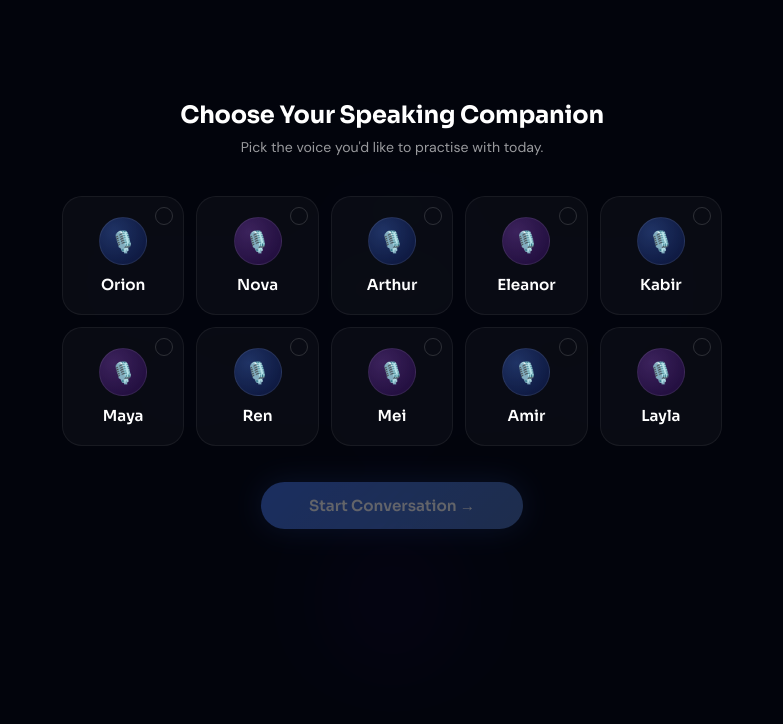
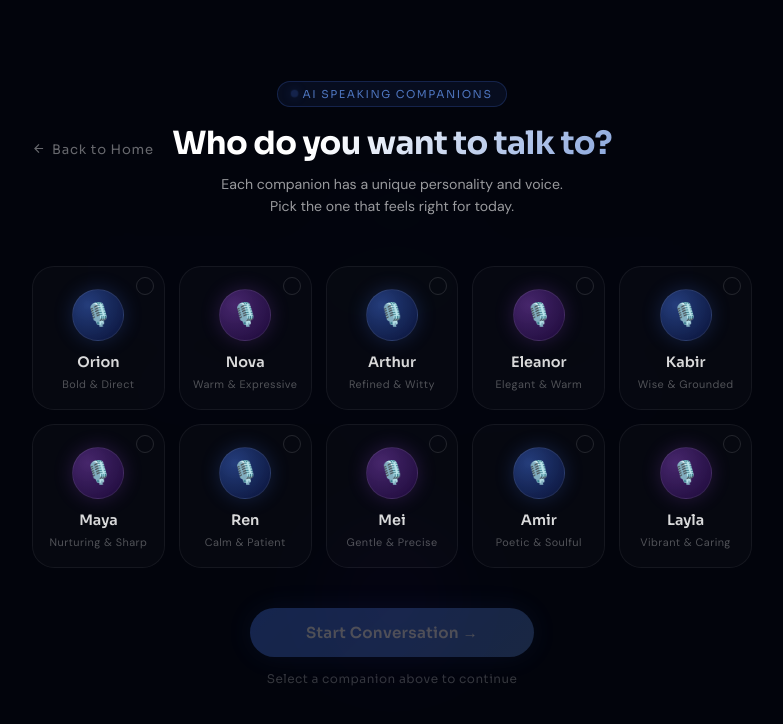
Before and after one commit to unhesitated-ai/unhesitated-ai, a website: page chat.html in a window 1280 px wide. Shown: the whole page, without its empty margins (248-1031 px from the left). Drawn offline with Linux system fonts and the light colour scheme.

Commit message:
redesign: companion selector screen

```diff
--- a/chat.html
+++ b/chat.html
@@ -257,116 +257,172 @@ main{
 #companionScreen{
   position:fixed; inset:0; z-index:200;
   display:flex; justify-content:center; align-items:flex-start;
-  padding:100px 20px 60px;
+  padding:80px 20px 60px;
   background:rgba(3,5,13,0.97);
   backdrop-filter:blur(28px);
   overflow-y:auto;
 }
 #companionScreen.hidden{ display:none; }
 
-.companion-wrapper{ width:100%; max-width:660px; }
+.companion-wrapper{ width:100%; max-width:720px; }
 
 .companion-header{
-  text-align:center; margin-bottom:40px;
+  text-align:center; margin-bottom:48px; position:relative;
+}
+.companion-back{
+  position:absolute; left:0; top:50%;
+  transform:translateY(-50%);
+  display:flex; align-items:center; gap:6px;
+  color:rgba(255,255,255,0.4); text-decoration:none;
+  font-size:0.82rem; letter-spacing:0.06em;
+  transition:color 0.2s ease;
+  font-family:'Sora',sans-serif;
+}
+.companion-back:hover{ color:rgba(255,255,255,0.85); }
+.companion-back svg{ width:14px; height:14px; }
+
+.companion-badge{
+  display:inline-flex; align-items:center; gap:6px;
+  padding:5px 14px; border-radius:50px;
+  background:rgba(75,127,255,0.08);
+  border:1px solid rgba(75,127,255,0.2);
+  font-size:0.68rem; letter-spacing:0.14em;
+  text-transform:uppercase; color:rgba(107,159,255,0.7);
+  font-family:'Sora',sans-serif; margin-bottom:16px;
+}
+.companion-badge-dot{
+  width:5px; height:5px; border-radius:50%;
+  background:var(--electric);
+  box-shadow:0 0 8px var(--electric);
+  animation:pulse 2s infinite;
 }
 .companion-header h2{
-  font-family:'Sora',sans-serif; font-size:1.5rem;
-  font-weight:700; letter-spacing:-0.01em; margin-bottom:8px;
+  font-family:'Sora',sans-serif; font-size:2rem;
+  font-weight:700; letter-spacing:-0.02em; margin-bottom:10px;
+  background:linear-gradient(135deg,#fff 40%,rgba(107,159,255,0.8));
+  -webkit-background-clip:text; -webkit-text-fill-color:transparent;
+  background-clip:text;
 }
 .companion-header p{
-  color:var(--white-muted); font-size:0.88rem;
+  color:var(--white-muted); font-size:0.88rem; line-height:1.6;
 }
 
-/* Grid of cards — 5 columns on desktop, 2 on mobile */
+/* Grid — 5 columns desktop, 2 mobile */
 .companion-grid{
   display:grid;
   grid-template-columns: repeat(5, 1fr);
-  gap:12px;
-  margin-bottom:36px;
+  gap:14px;
+  margin-bottom:40px;
 }
 @media(max-width:600px){
   .companion-grid{ grid-template-columns: repeat(2, 1fr); }
+  .companion-header h2{ font-size:1.5rem; }
+  .companion-back{ display:none; }
 }
 
 .companion-card{
   display:flex; flex-direction:column;
   align-items:center; justify-content:center;
-  gap:10px; padding:20px 12px;
-  border-radius:20px;
+  gap:12px; padding:22px 10px 18px;
+  border-radius:22px;
   border:1px solid rgba(255,255,255,0.06);
-  background:rgba(255,255,255,0.03);
+  background:rgba(255,255,255,0.02);
   cursor:pointer;
-  transition:all 0.22s var(--ease);
+  transition:all 0.25s cubic-bezier(0.25,0.46,0.45,0.94);
   position:relative; overflow:hidden;
   text-align:center;
 }
-.companion-card::before{
-  content:''; position:absolute; inset:0; border-radius:20px;
-  background:radial-gradient(circle at 50% 30%, rgba(75,127,255,0.09), transparent 70%);
+.companion-card::after{
+  content:''; position:absolute;
+  inset:0; border-radius:22px;
+  background:radial-gradient(circle at 50% 0%, rgba(75,127,255,0.12), transparent 65%);
   opacity:0; transition:opacity 0.3s ease;
 }
-.companion-card:hover::before{ opacity:1; }
+.companion-card:hover::after{ opacity:1; }
 .companion-card:hover{
-  border-color:rgba(75,127,255,0.35);
-  background:rgba(75,127,255,0.07);
-  transform:translateY(-3px);
+  border-color:rgba(75,127,255,0.3);
+  background:rgba(75,127,255,0.05);
+  transform:translateY(-4px);
+  box-shadow:0 12px 40px rgba(0,0,0,0.3);
 }
 .companion-card.selected{
-  border-color:rgba(107,159,255,0.75);
-  background:rgba(75,127,255,0.14);
-  box-shadow:0 0 24px rgba(75,127,255,0.22);
+  border-color:rgba(107,159,255,0.6);
+  background:rgba(75,127,255,0.1);
+  box-shadow:0 0 0 1px rgba(107,159,255,0.2), 0 12px 40px rgba(75,127,255,0.15);
 }
 
 .companion-avatar{
-  width:48px; height:48px; border-radius:50%;
+  width:52px; height:52px; border-radius:50%;
   display:flex; align-items:center; justify-content:center;
-  font-size:1.3rem;
+  font-size:1.4rem;
   border:1px solid rgba(255,255,255,0.08);
   flex-shrink:0;
+  position:relative; z-index:1;
+  transition:transform 0.25s ease;
 }
+.companion-card:hover .companion-avatar{ transform:scale(1.08); }
 .companion-avatar.male{
-  background:radial-gradient(circle at 30% 30%, rgba(75,127,255,0.35), rgba(10,20,60,0.92));
+  background:radial-gradient(circle at 30% 30%, rgba(75,127,255,0.45), rgba(10,20,60,0.95));
+  box-shadow:0 0 20px rgba(75,127,255,0.2);
 }
 .companion-avatar.female{
-  background:radial-gradient(circle at 30% 30%, rgba(168,85,247,0.32), rgba(30,10,60,0.92));
+  background:radial-gradient(circle at 30% 30%, rgba(168,85,247,0.4), rgba(30,10,60,0.95));
+  box-shadow:0 0 20px rgba(168,85,247,0.2);
 }
 
 .companion-name{
   font-family:'Sora',sans-serif;
-  font-weight:600; font-size:0.95rem;
+  font-weight:600; font-size:0.9rem;
+  position:relative; z-index:1;
+  color:rgba(255,255,255,0.85);
+  transition:color 0.2s ease;
 }
+.companion-card.selected .companion-name{ color:#fff; }
 
-/* selected checkmark ring */
+.companion-trait{
+  font-size:0.68rem; color:rgba(255,255,255,0.3);
+  letter-spacing:0.04em; position:relative; z-index:1;
+  margin-top:-6px;
+}
+.companion-card.selected .companion-trait{ color:rgba(107,159,255,0.6); }
+
 .companion-check{
   position:absolute; top:10px; right:10px;
   width:18px; height:18px; border-radius:50%;
-  border:1.5px solid rgba(255,255,255,0.15);
+  border:1.5px solid rgba(255,255,255,0.12);
   display:flex; align-items:center; justify-content:center;
-  transition:all 0.2s ease;
+  transition:all 0.2s ease; z-index:2;
 }
 .companion-card.selected .companion-check{
   background:var(--electric); border-color:var(--electric);
+  box-shadow:0 0 10px rgba(75,127,255,0.5);
 }
 .companion-check svg{ opacity:0; transition:opacity 0.2s ease; }
 .companion-card.selected .companion-check svg{ opacity:1; }
 
-/* CTA button */
+/* CTA */
 .companion-cta{
-  display:flex; justify-content:center;
+  display:flex; flex-direction:column;
+  align-items:center; gap:14px;
+}
+.companion-cta-hint{
+  font-size:0.75rem; color:rgba(255,255,255,0.2);
+  font-family:'Sora',sans-serif; letter-spacing:0.04em;
 }
 .btn-start{
-  padding:14px 48px; border-radius:50px; border:none;
-  background:linear-gradient(135deg,rgba(75,127,255,0.9),rgba(107,159,255,0.7));
+  padding:15px 56px; border-radius:50px; border:none;
+  background:linear-gradient(135deg,rgba(75,127,255,0.9),rgba(107,159,255,0.75));
   color:white; font-family:'Sora',sans-serif;
   font-weight:600; font-size:0.95rem; cursor:pointer;
   transition:all 0.25s ease;
-  box-shadow:0 0 30px rgba(75,127,255,0.3);
-  opacity:0.38; pointer-events:none;
+  box-shadow:0 0 30px rgba(75,127,255,0.25);
+  opacity:0.3; pointer-events:none;
+  letter-spacing:0.02em;
 }
 .btn-start.ready{ opacity:1; pointer-events:all; }
 .btn-start.ready:hover{
   transform:translateY(-2px);
-  box-shadow:0 0 50px rgba(75,127,255,0.5);
+  box-shadow:0 0 50px rgba(75,127,255,0.5), 0 8px 24px rgba(0,0,0,0.3);
 }
 </style>
 </head>
@@ -391,8 +447,18 @@ main{
   <div class="companion-wrapper">
 
     <div class="companion-header">
-      <h2>Choose Your Speaking Companion</h2>
-      <p>Pick the voice you'd like to practise with today.</p>
+      <a href="index.html" class="companion-back">
+        <svg viewBox="0 0 24 24" fill="none" stroke="currentColor" stroke-width="2">
+          <path d="M19 12H5M12 5l-7 7 7 7"/>
+        </svg>
+        Back to Home
+      </a>
+      <div class="companion-badge">
+        <span class="companion-badge-dot"></span>
+        AI Speaking Companions
+      </div>
+      <h2>Who do you want to talk to?</h2>
+      <p>Each companion has a unique personality and voice.<br/>Pick the one that feels right for today.</p>
     </div>
 
     <div class="companion-grid">
@@ -405,6 +471,7 @@ main{
         </div>
         <div class="companion-avatar male">🎙️</div>
         <div class="companion-name">Orion</div>
+        <div class="companion-trait">Bold & Direct</div>
       </div>
 
       <div class="companion-card" data-key="nova" data-gender="female">
@@ -415,6 +482,7 @@ main{
         </div>
         <div class="companion-avatar female">🎙️</div>
         <div class="companion-name">Nova</div>
+        <div class="companion-trait">Warm & Expressive</div>
       </div>
 
       <div class="companion-card" data-key="arthur" data-gender="male">
@@ -425,6 +493,7 @@ main{
         </div>
         <div class="companion-avatar male">🎙️</div>
         <div class="companion-name">Arthur</div>
+        <div class="companion-trait">Refined & Witty</div>
       </div>
 
       <div class="companion-card" data-key="eleanor" data-gender="female">
@@ -435,6 +504,7 @@ main{
         </div>
         <div class="companion-avatar female">🎙️</div>
         <div class="companion-name">Eleanor</div>
+        <div class="companion-trait">Elegant & Warm</div>
       </div>
 
       <div class="companion-card" data-key="kabir" data-gender="male">
@@ -445,6 +515,7 @@ main{
         </div>
         <div class="companion-avatar male">🎙️</div>
         <div class="companion-name">Kabir</div>
+        <div class="companion-trait">Wise & Grounded</div>
       </div>
 
       <div class="companion-card" data-key="maya" data-gender="female">
@@ -455,6 +526,7 @@ main{
         </div>
         <div class="companion-avatar female">🎙️</div>
         <div class="companion-name">Maya</div>
+        <div class="companion-trait">Nurturing & Sharp</div>
       </div>
 
       <div class="companion-card" data-key="ren" data-gender="male">
@@ -465,6 +537,7 @@ main{
         </div>
         <div class="companion-avatar male">🎙️</div>
         <div class="companion-name">Ren</div>
+        <div class="companion-trait">Calm & Patient</div>
       </div>
 
       <div class="companion-card" data-key="mei" data-gender="female">
@@ -475,6 +548,7 @@ main{
         </div>
         <div class="companion-avatar female">🎙️</div>
         <div class="companion-name">Mei</div>
+        <div class="companion-trait">Gentle & Precise</div>
       </div>
 
       <div class="companion-card" data-key="amir" data-gender="male">
@@ -485,6 +559,7 @@ main{
         </div>
         <div class="companion-avatar male">🎙️</div>
         <div class="companion-name">Amir</div>
+        <div class="companion-trait">Poetic & Soulful</div>
       </div>
 
       <div class="companion-card" data-key="layla" data-gender="female">
@@ -495,10 +570,14 @@ main{
         </div>
         <div class="companion-avatar female">🎙️</div>
         <div class="companion-name">Layla</div>
+        <div class="companion-trait">Vibrant & Caring</div>
       </div>
 
-    </div><div class="companion-cta">
+    </div>
+
+    <div class="companion-cta">
       <button class="btn-start" id="btnStartChat">Start Conversation →</button>
+      <div class="companion-cta-hint">Select a companion above to continue</div>
     </div>
 
   </div>
```
